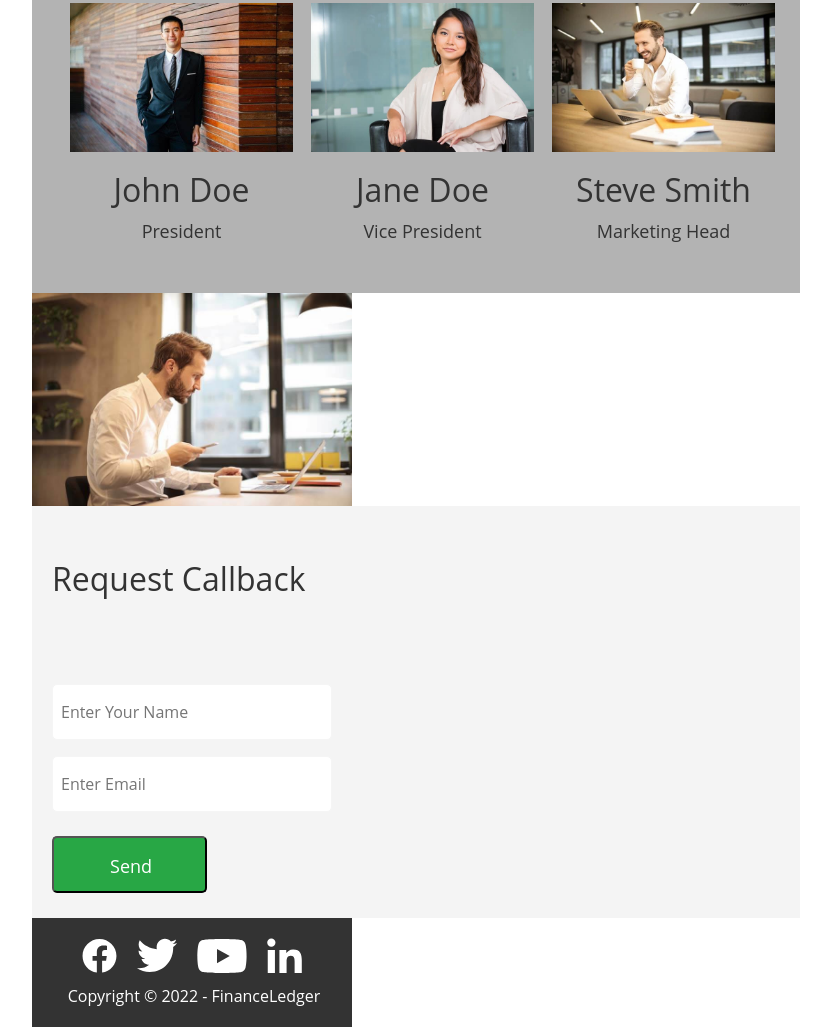
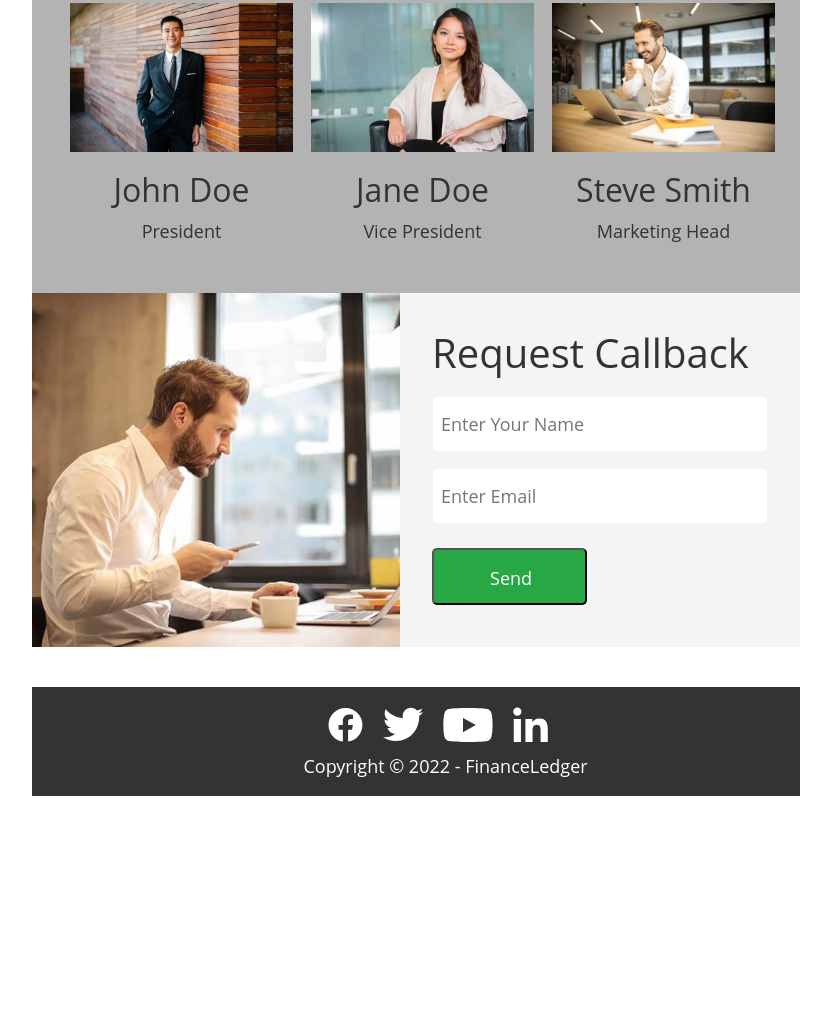
Before and after one commit to dmitruz/finance-ledger, a website built with Parcel: page src/index.html in a window 1280 px wide. Shown: the part 2500-3527 px from the top of the page, without its empty margins (224-1055 px from the left). After the commit the page ends 3296 px from the top, so only its background shows below. Built offline with nearby package versions, Linux system fonts and the light colour scheme.

Commit message:
768 px finished

```diff
--- a/src/index.html
+++ b/src/index.html
@@ -244,6 +244,15 @@
             </li>
           </ul>
         </div>
+
+      </div>
+    </section>
+
+    <!---REQUEST   FORM ------------------------------------------------------------------------------------------------------------->
+
+    <section class="request__section">
+      <div class="container">
+        <div class="request__wrapper">
         <div class="last__member">
           <picture>
             <source srcset="images/home/contact.jpg" />
@@ -253,18 +262,13 @@
             <img class="last__team-member" src="./images/home/contact.jpg" alt="contact" />
           </picture>
         </div>
-      </div>
-    </section>
 
-    <!---REQUEST   FORM ------------------------------------------------------------------------------------------------------------->
 
-    <section class="request__section">
-      <div class="container">
-        <div class="request__block">
+
+        <div class="request__form-block">
           <h2 class="request__callback">Request Callback</h2>
-        </div>
-        <div class="request__form-block">
-          <form action="/" method="GET">
+          <form class="request-form" action="/" method="GET">
+
             <div>
               <label  for="name"></label>
               <input class="input" id="name" name="name" placeholder="Enter Your Name" type="text" />
@@ -277,6 +281,7 @@
             </div>
           </form>
         </div>
+      </div>
       </div>
     </section>
 
--- a/src/sass/footer.scss
+++ b/src/sass/footer.scss
@@ -33,3 +33,23 @@ color: #FFFFFF;
 margin-left: 34px;
 margin-top: 12px;
 }
+
+//////  768 px  ///////////////
+
+@media  screen and (min-width: 768px) {
+    .footer__block {
+        width: 768px;
+        align-items: center;
+        justify-content: center;
+        margin-top: 40px;
+    }
+    .footer__list {
+        margin-left: 276px;
+        margin-top: 20px;
+    }
+    .footer__text {
+        margin-left: 270px;
+        font-size: 18px;
+        width: 287px;
+    }
+}
--- a/src/sass/request.scss
+++ b/src/sass/request.scss
@@ -70,3 +70,38 @@ line-height: 0,8;
 text-align: center;
 color: #FFFFFF;
 }
+
+//////////  768 px ///////////////////////
+
+
+@media screen and (min-width: 768px) {
+    .request__wrapper {
+        display: flex;
+    }
+   .last__team-member {
+    width: 368px;
+    height: 354px;
+    float: left;
+    object-fit: cover;
+   }
+  .request__form-block {
+    width: 100%;
+    padding-top: 32px;
+    padding-left: 32px;
+    height: 354px;
+  }
+.request__callback {
+    margin-top: 0;
+    padding-top: 0;
+    font-size: 40px;
+    width: 317px;
+}
+  .input {
+    width: 336px;
+    font-size: 18px;
+  }
+  .request__form-btn {
+    margin-top: 24px;
+    font-size: 18px;
+  }
+}
```
